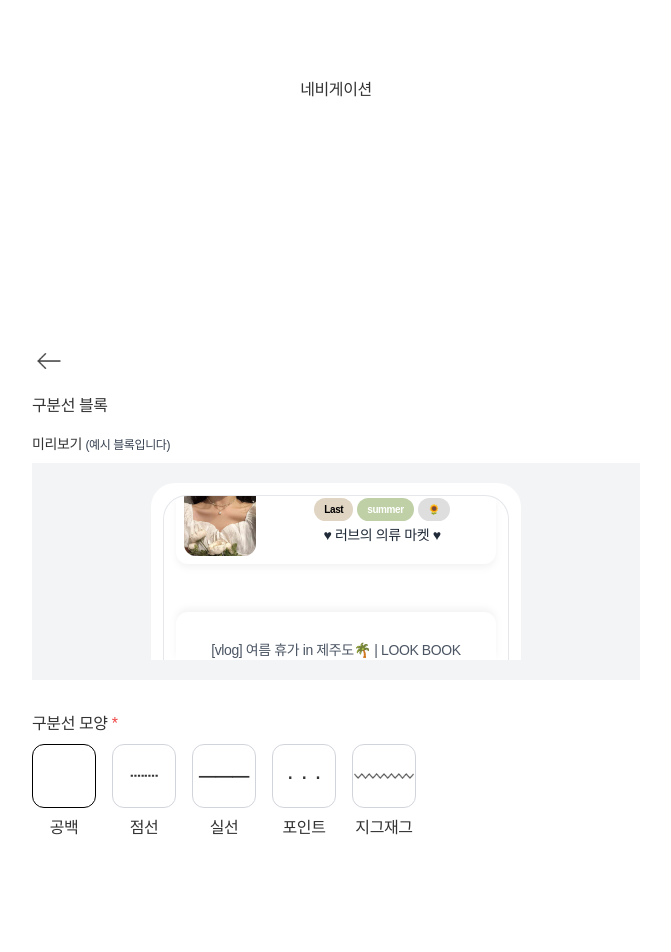
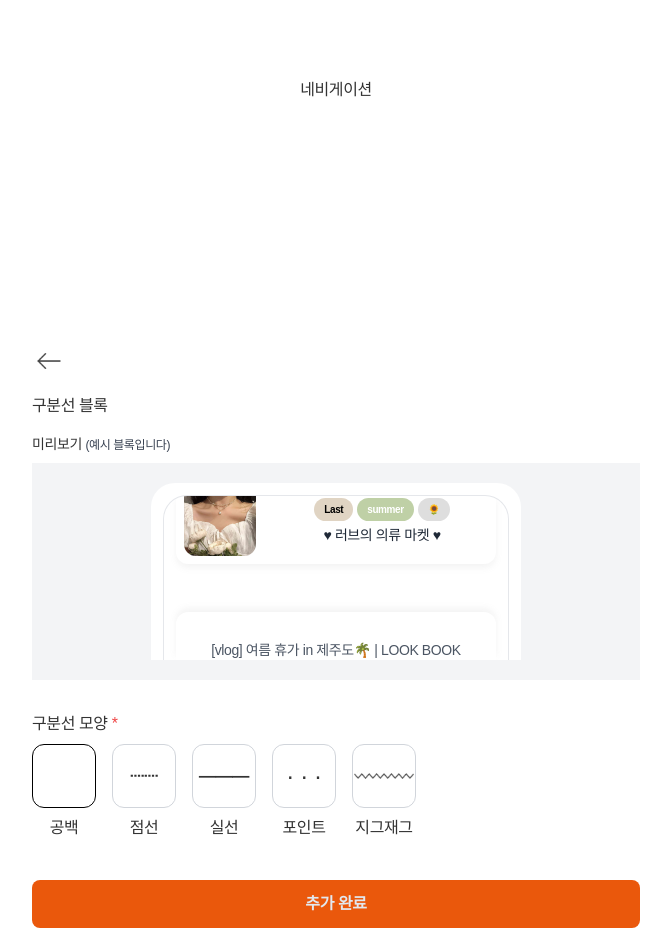
Before and after one commit to Mt-NextJs/linkle, a Next.js app: page /admin/block/divider in a window 1280 px wide. Shown: the top 952 px of the page, without its empty margins (304-975 px from the left). Before the commit the page ends 856 px from the top, so only its background shows below. Built offline with nearby package versions, Linux system fonts and the light colour scheme.

Commit message:
✨[Feat] 구분선 블록에 버튼 컴포넌트 추가 #36

```diff
--- a/src/app/admin/block/divider/page.tsx
+++ b/src/app/admin/block/divider/page.tsx
@@ -5,9 +5,15 @@ import Layout from "../components/layout";
 import DividerPreview from "./components/divider-preview";
 import DividerSelector from "./components/divider-selector";
 import { DividerType } from "./types";
+import ButtonBox from "../components/buttons/button-box";
+import AddButton from "../components/buttons/add-button";
 
 export default function DividerPage() {
   const [selectedDivider, setSelectedDivider] = useState<DividerType>("공백");
+
+  const handleAddButtonClick = () => {
+    console.log(`선택된 구분선: ${selectedDivider}`);
+  };
 
   return (
     <Layout title="구분선 블록">
@@ -16,6 +22,9 @@ export default function DividerPage() {
         onSelect={setSelectedDivider}
         selected={selectedDivider}
       />
+      <ButtonBox>
+        <AddButton text="추가 완료" onClick={handleAddButtonClick} />
+      </ButtonBox>
     </Layout>
   );
 }
```
